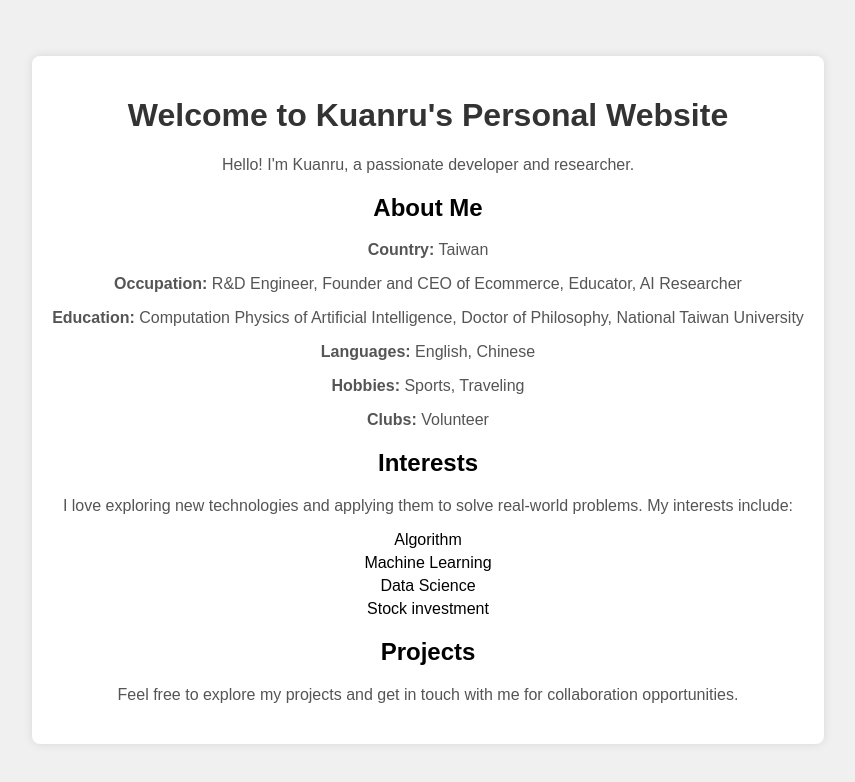
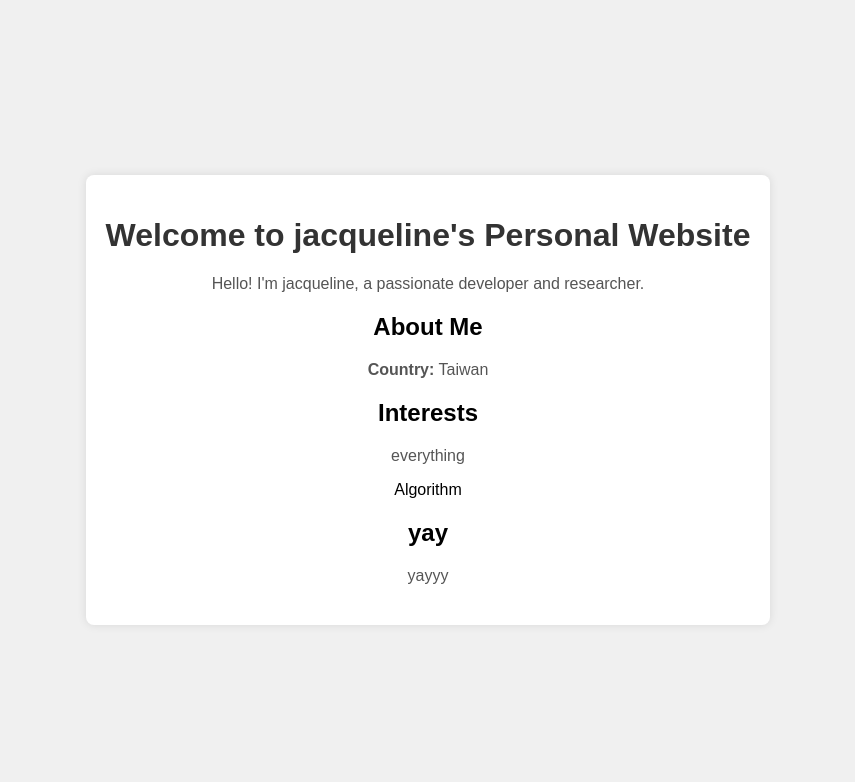
Before and after one commit to jacquelinewu999/jacquelinewu.github.io, a plain HTML site: page index.html in a window 1280 px wide. Shown: the whole page, without its empty margins (212-1067 px from the left). Drawn offline with Linux system fonts and the light colour scheme.

Commit message:
Update index.html

```diff
--- a/index.html
+++ b/index.html
@@ -3,7 +3,7 @@
 <head>
     <meta charset="UTF-8">
     <meta name="viewport" content="width=device-width, initial-scale=1.0">
-    <title>Kuanru's Personal Website</title>
+    <title>jacqueline 's Personal Website</title>
     <style>
         body {
             font-family: Arial, sans-serif;
@@ -42,30 +42,23 @@
 </head>
 <body>
     <div class="container">
-        <h1>Welcome to Kuanru's Personal Website</h1>
-        <p>Hello! I'm Kuanru, a passionate developer and researcher.</p>
+        <h1>Welcome to jacqueline's Personal Website</h1>
+        <p>Hello! I'm jacqueline, a passionate developer and researcher.</p>
         <div class="info">
             <h2>About Me</h2>
             <p><strong>Country:</strong> Taiwan</p>
-            <p><strong>Occupation:</strong> R&D Engineer, Founder and CEO of Ecommerce, Educator, AI Researcher</p>
-            <p><strong>Education:</strong> Computation Physics of Artificial Intelligence, Doctor of Philosophy, National Taiwan University</p>
-            <p><strong>Languages:</strong> English, Chinese</p>
-            <p><strong>Hobbies:</strong> Sports, Traveling</p>
-            <p><strong>Clubs:</strong> Volunteer</p>
+
         </div>
         <div class="info">
             <h2>Interests</h2>
-            <p>I love exploring new technologies and applying them to solve real-world problems. My interests include:</p>
+            <p>everything </p>
             <ul>
                 <li>Algorithm</li>
-                <li>Machine Learning</li>
-                <li>Data Science</li>
-                <li>Stock investment</li>
             </ul>
         </div>
         <div class="info">
-            <h2>Projects</h2>
-            <p>Feel free to explore my projects and get in touch with me for collaboration opportunities.</p>
+            <h2>yay</h2>
+            <p>yayyy</p>
         </div>
     </div>
 </body>
```
